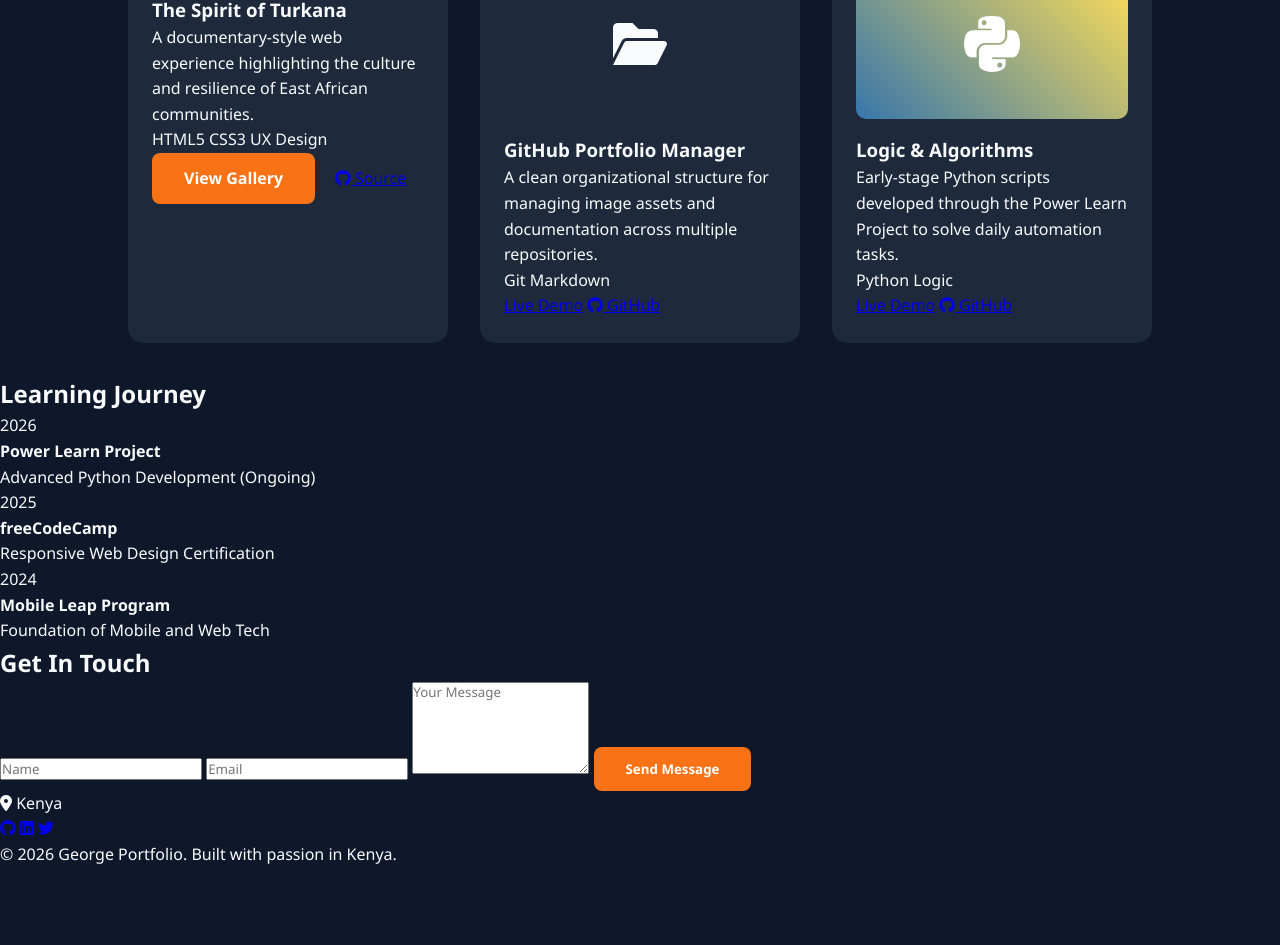
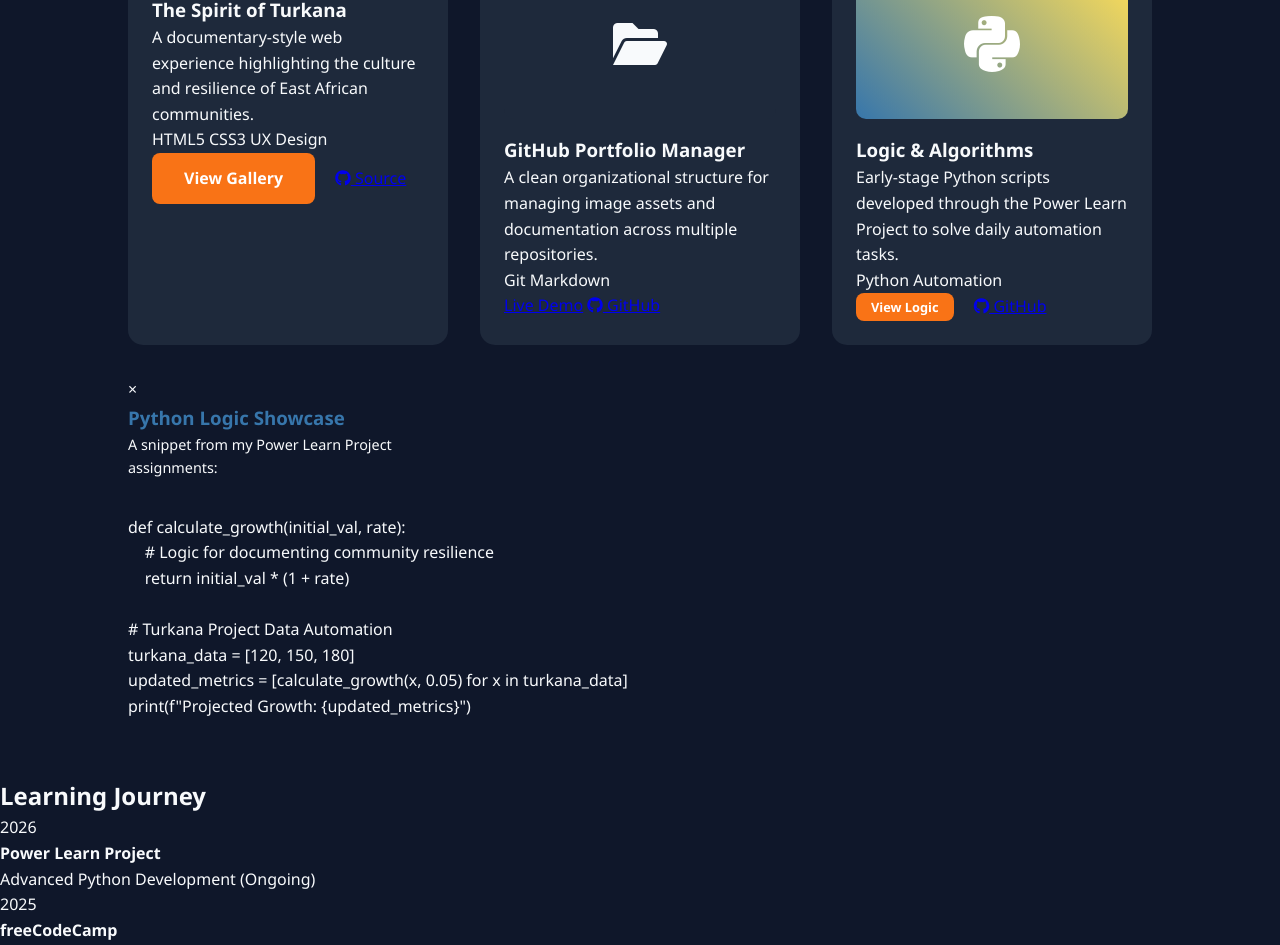
Before and after one commit to eipageorge5-sketch/PORTFOLIO, a plain HTML site: page index.html in a window 1280 px wide. Shown: the part 1662-2607 px from the top of the page. Before the commit the page ends 2530 px from the top, so only its background shows below. Drawn offline with nearby package versions, Linux system fonts and the light colour scheme.

Commit message:
Update index.html

```diff
--- a/index.html
+++ b/index.html
@@ -117,12 +117,30 @@
         <p>Early-stage Python scripts developed through the Power Learn Project to solve daily automation tasks.</p>
         <div class="tech-stack">
             <span class="tech-tag">Python</span>
-                    <span class="tech-tag">Logic</span>
+            <span class="tech-tag">Automation</span>
         </div>
         <div class="proj-links">
-                    <a href="#" class="btn-link">Live Demo</a>
+            <button onclick="openCodeModal()" class="btn primary" style="padding: 5px 15px; font-size: 0.8rem;">View Logic</button>
             <a href="https://github.com/eipageorge5-sketch" target="_blank" class="btn-link"><i class="fab fa-github"></i> GitHub</a>
         </div>
+    </div>
+</div>
+
+<div id="codeModal" class="modal">
+    <div class="modal-content">
+        <span class="close-btn" onclick="closeCodeModal()">&times;</span>
+        <h3 style="color: #3776ab;">Python Logic Showcase</h3>
+        <p style="font-size: 0.9rem; margin-bottom: 10px;">A snippet from my Power Learn Project assignments:</p>
+        <pre><code>
+def calculate_growth(initial_val, rate):
+    # Logic for documenting community resilience
+    return initial_val * (1 + rate)
+
+# Turkana Project Data Automation
+turkana_data = [120, 150, 180]
+updated_metrics = [calculate_growth(x, 0.05) for x in turkana_data]
+print(f"Projected Growth: {updated_metrics}")
+        </code></pre>
     </div>
 </div>
 
```
Lines whose indentation alone changed are shown as unchanged.
